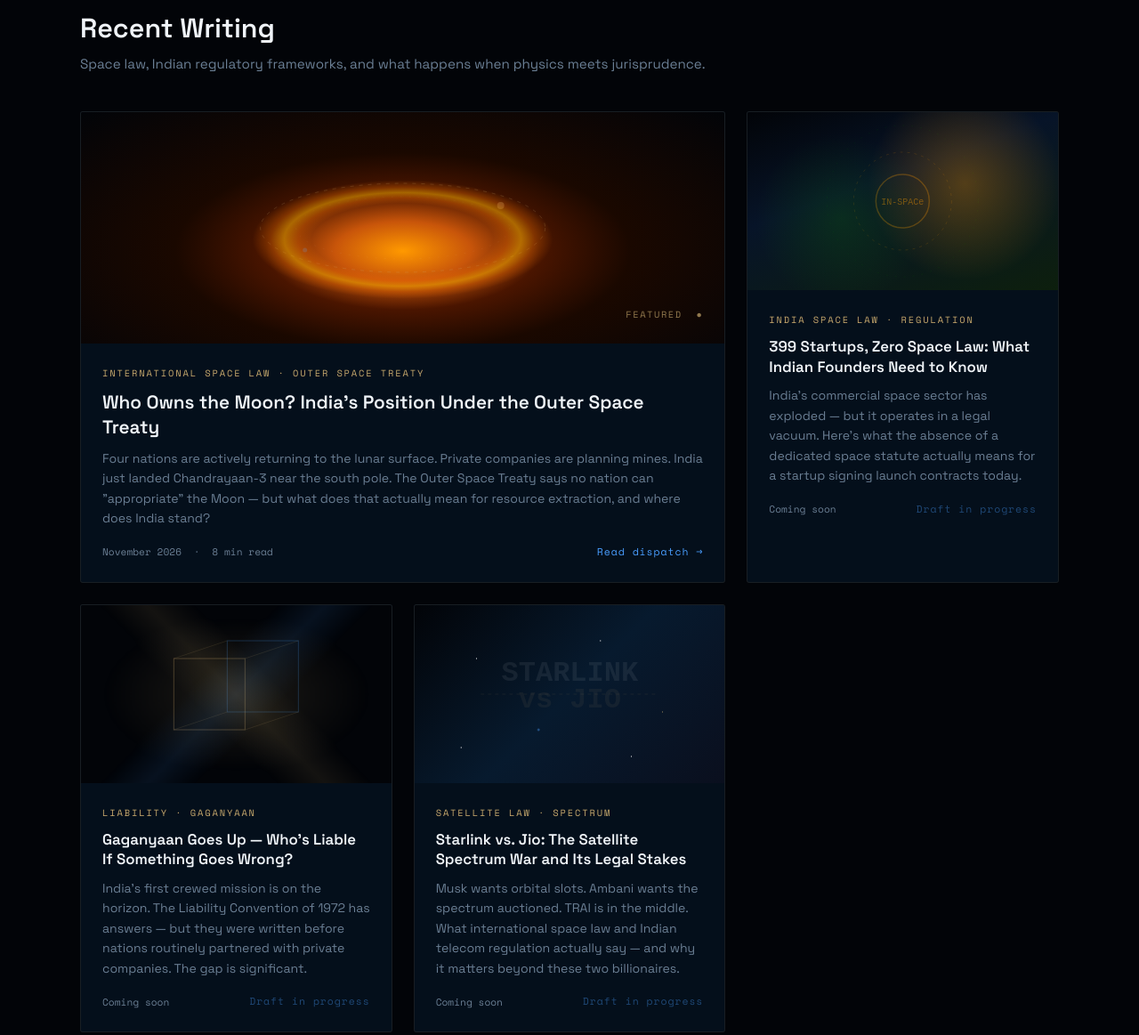
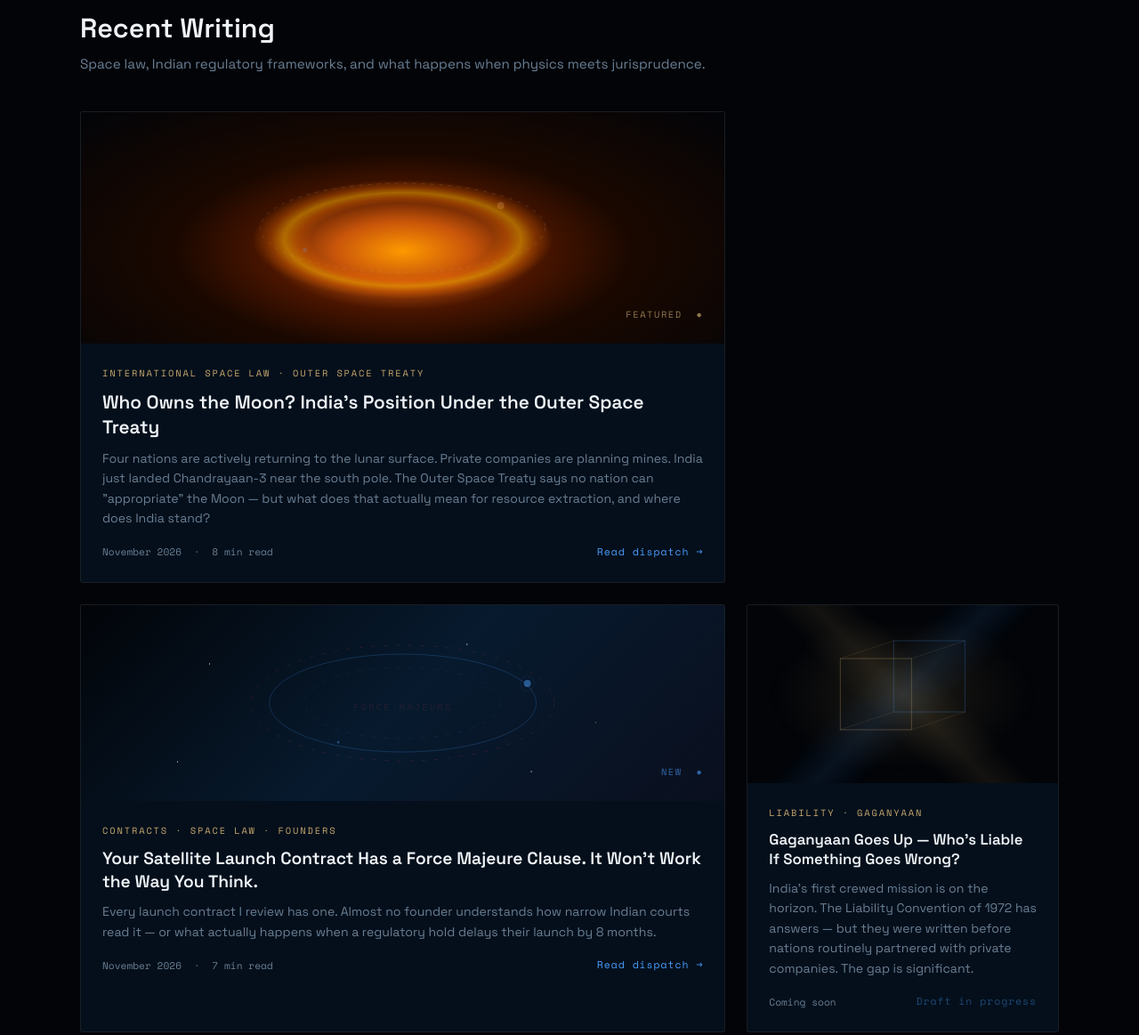
Before and after one commit to tesseractlaw/tesseractlaw.github.io, a plain HTML site: page index.html in a window 1280 px wide. Shown: the part 964-2127 px from the top of the page at 89% size. Drawn offline with nearby package versions, Linux system fonts and the light colour scheme.

Commit message:
Update index.html

```diff
--- a/index.html
+++ b/index.html
@@ -80,26 +80,31 @@
           </article>
         </a>
 
-        <!-- POST 2 -->
-        <article class="post-card">
-          <div class="post-card-visual visual-india-orbit">
-            <svg style="position:absolute;inset:0;width:100%;height:100%;opacity:0.7;" viewBox="0 0 320 200">
-              <circle cx="160" cy="100" r="30" fill="none" stroke="rgba(255,153,0,0.4)" stroke-width="1.5"/>
-              <circle cx="160" cy="100" r="55" fill="none" stroke="rgba(255,153,0,0.2)" stroke-width="1" stroke-dasharray="3 5"/>
-              <circle cx="160" cy="100" r="85" fill="none" stroke="rgba(19,136,8,0.2)" stroke-width="0.8" stroke-dasharray="2 8"/>
-              <text x="160" y="104" text-anchor="middle" font-size="10" fill="rgba(255,153,0,0.6)" font-family="monospace">IN-SPACe</text>
+       <!-- POST 2 — Force Majeure Article -->
+<a href="posts/force-majeure-satellite-launch.html" style="text-decoration:none; display:contents;">
+  <article class="post-card" style="grid-column: span 2;">
+    <div class="post-card-visual visual-stars" style="height:220px;">
+      <svg style="position:absolute;inset:0;width:100%;height:100%;opacity:0.7;" viewBox="0 0 400 220">
+        <ellipse cx="200" cy="110" rx="150" ry="55" fill="none" stroke="rgba(74,158,255,0.3)" stroke-width="1"/>
+        <ellipse cx="200" cy="110" rx="110" ry="40" fill="none" stroke="rgba(74,158,255,0.15)" stroke-width="0.8" stroke-dasharray="6 8"/>
+        <ellipse cx="200" cy="110" rx="170" ry="65" fill="none" stroke="rgba(255,80,80,0.2)" stroke-width="1" stroke-dasharray="4 10"/>
+        <circle cx="340" cy="88" r="4" fill="rgba(74,158,255,0.7)"/>
+        <circle cx="340" cy="88" r="8" fill="none" stroke="rgba(74,158,255,0.3)" stroke-width="0.5"/>
+        <text x="200" y="118" text-anchor="middle" font-size="11" fill="rgba(255,80,80,0.15)" font-family="monospace" letter-spacing="2">FORCE MAJEURE</text>
       </svg>
+      <div style="position:absolute;bottom:1.5rem;right:1.5rem;font-family:'Space Mono',monospace;font-size:0.65rem;color:rgba(74,158,255,0.6);letter-spacing:0.15em;">NEW &nbsp;●</div>
     </div>
     <div class="post-card-body">
-            <span class="post-tag">India Space Law · Regulation</span>
-            <h3>399 Startups, Zero Space Law: What Indian Founders Need to Know</h3>
-            <p>India's commercial space sector has exploded — but it operates in a legal vacuum. Here's what the absence of a dedicated space statute actually means for a startup signing launch contracts today.</p>
+      <span class="post-tag">Contracts · Space Law · Founders</span>
+      <h3 style="font-size:1.2rem;">Your Satellite Launch Contract Has a Force Majeure Clause. It Won't Work the Way You Think.</h3>
+      <p>Every launch contract I review has one. Almost no founder understands how narrow Indian courts read it — or what actually happens when a regulatory hold delays their launch by 8 months.</p>
       <div class="post-meta">
-              <span>Coming soon</span>
-              <span class="post-read-link" style="opacity:0.4;">Draft in progress</span>
+        <span>November 2026 &nbsp;·&nbsp; 7 min read</span>
+        <span class="post-read-link">Read dispatch →</span>
       </div>
     </div>
   </article>
+</a>
 
         <!-- POST 3 -->
         <article class="post-card">
```
Lines whose indentation alone changed are shown as unchanged.
